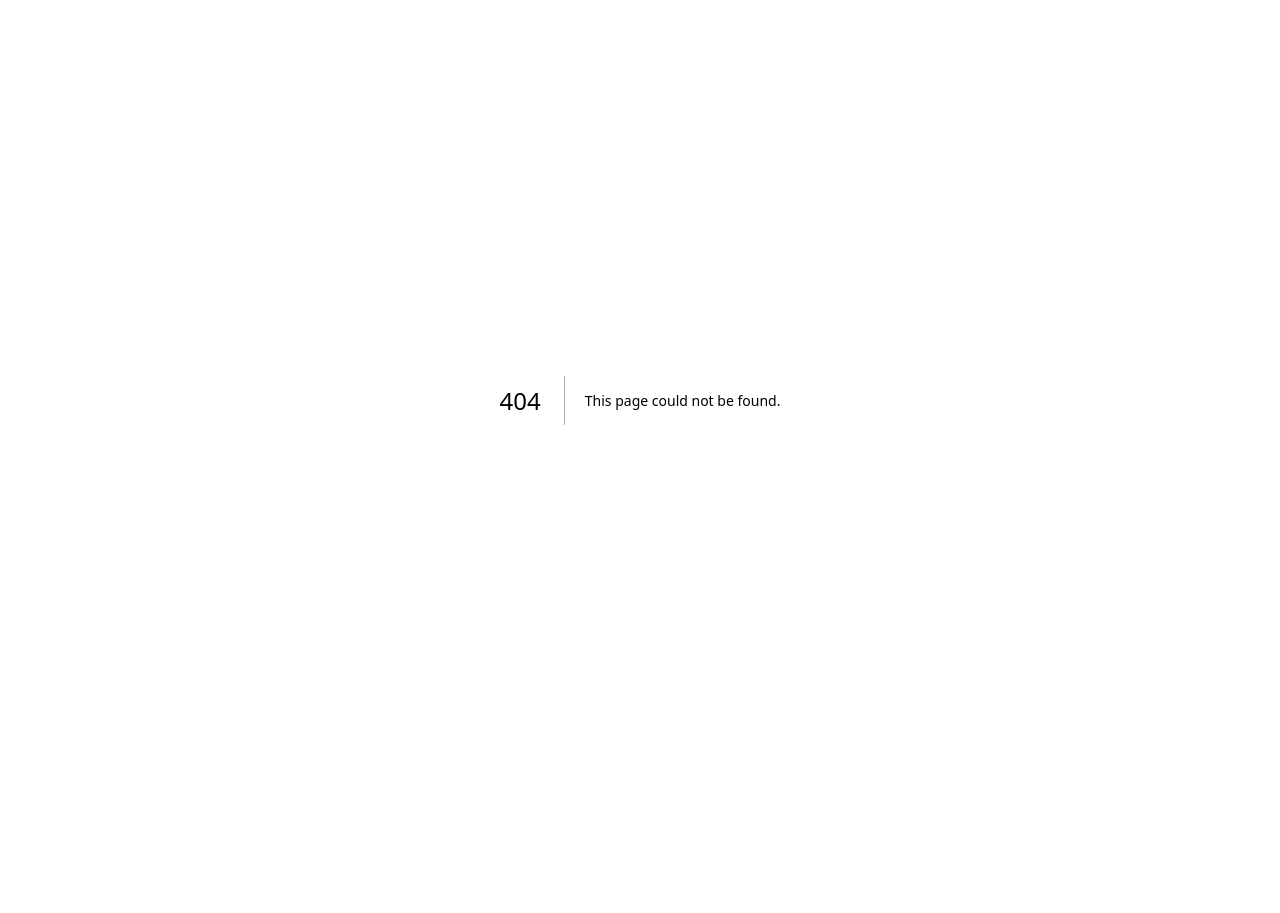
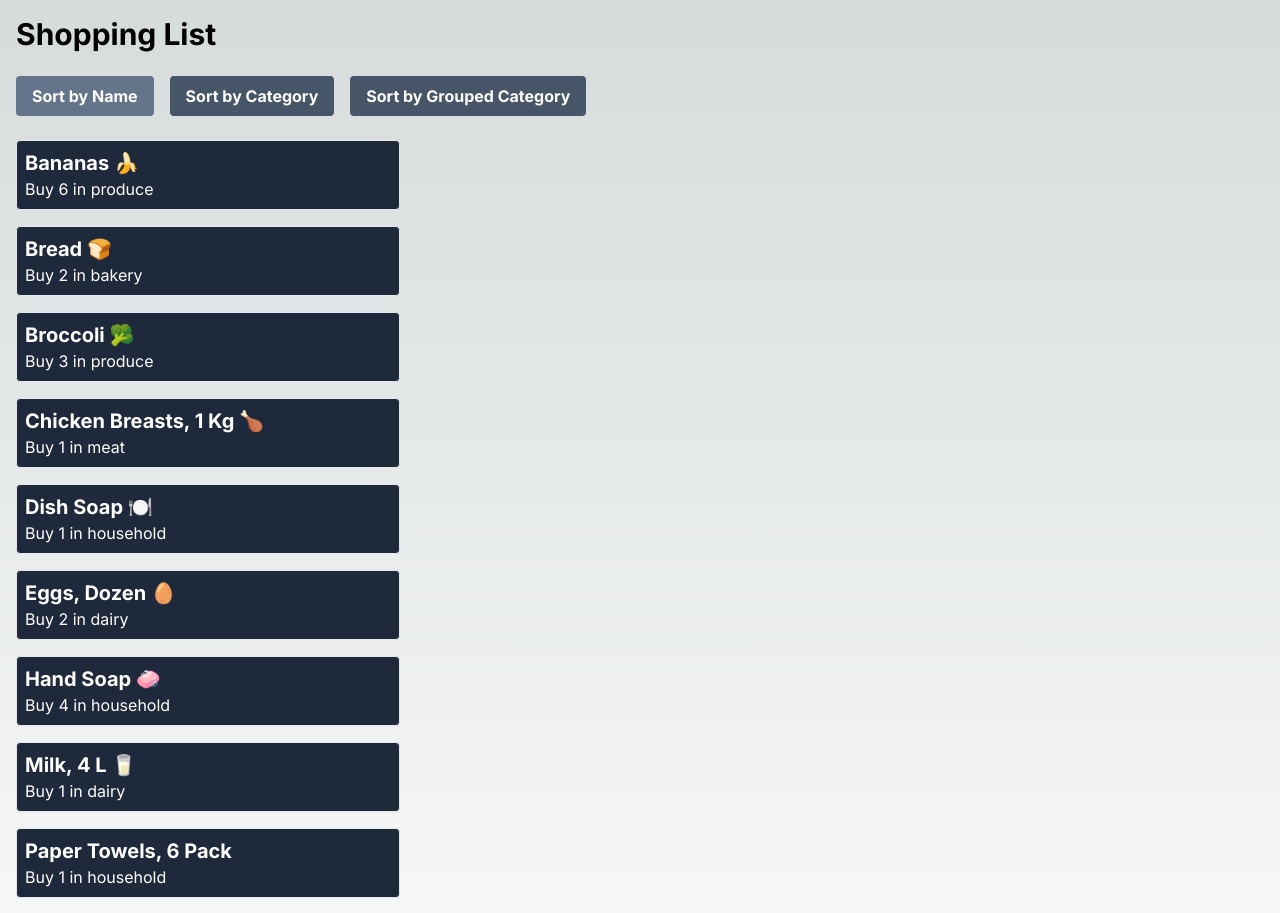
Before and after one commit to Komiboy1/cprg306-assignments, a Next.js app: page /week-5 in a window 1280 px wide. Before the commit this address had no page. Shown: the top 913 px of the page. Before the commit the page ends 800 px from the top, so only its background shows below. Built offline with nearby package versions, Linux system fonts and the light colour scheme.

Commit message:
week-5 assignment

```diff
--- /dev/null
+++ b/app/week-5/item-list.js
@@ -0,0 +1,63 @@
+'use client';
+
+import Item from "./item";
+import { useState } from "react";
+import items from "./items.json";
+
+export default function ItemList(){
+    const [sortBy, setSortBy] = useState('name');
+
+    const sortedItems = items.sort((a, b) => {
+        if (sortBy === 'name'){
+            return a.name.localeCompare(b.name);
+        }
+        if (sortBy === 'category'){
+            return a.category.localeCompare(b.category);
+        }
+        if (sortBy === 'groupedCategory'){
+            return a.category.localeCompare(b.category);
+        }
+        return a.quantity - b.quantity;
+    });
+
+    const renderGroupedItems = () => {
+        const groupedItems = sortedItems.reduce((acc, item) => {
+            const category = item.category;
+            acc[category] = [...(acc[category] || []), item];
+            return acc;
+        }, {});
+
+        return Object.entries(groupedItems).map(([category, itemsInCategory]) => (
+            <div key={category}>
+                <h2 className="text-lg font-bold mb-2 capitalize px-4">{category}</h2>
+                {itemsInCategory.map((item) => (
+                    <Item key={item.id} {...item} />
+                ))}
+            </div>
+        ));
+    };
+
+    return(
+        <div>
+            <div className="pl-2">
+                <button className={`${sortBy === 'name' ? 'bg-slate-500' : 'bg-slate-600'} text-white font-bold py-2 px-4 rounded m-2`} onClick={() => setSortBy('name')}>
+                    Sort by Name
+                </button>
+                <button className={`${sortBy === 'category' ? 'bg-slate-500' : 'bg-slate-600'} text-white font-bold py-2 px-4 rounded m-2`} onClick={() => setSortBy('category')}>
+                    Sort by Category
+                </button>
+                <button className={`${sortBy === 'groupedCategory' ? 'bg-slate-500' : 'bg-slate-600'} text-white font-bold py-2 px-4 rounded m-2`} onClick={() => setSortBy('groupedCategory')}>
+                    Sort by Grouped Category
+                </button>
+            </div>
+
+            {sortBy === 'groupedCategory' ? (
+                renderGroupedItems()
+            ) : (
+                sortedItems.map((item) => (
+                    <Item key={item.id} {...item} />
+                ))
+            )}
+        </div>
+    );
+}
--- /dev/null
+++ b/app/week-5/item.js
@@ -0,0 +1,16 @@
+'use client';
+
+export default function Item({name, quantity, category}){
+    return(
+        <li className="p-2 m-4 bg-slate-800 max-w-sm border border-solid border-black-300 hover:bg-comet-600 hover:scale-105 transform-all rounded" onClick={handleItemClick}>
+            <h2 className="text-xl font-bold text-white capitalize">{name}</h2>
+            <div className="text-white">Buy {quantity} in {category}</div>
+        </li>
+    );
+}
+
+const handleItemClick = (event) => {
+    const element = event.currentTarget;
+    element.classList.toggle('line-through');
+    element.classList.toggle('opacity-50');
+};
--- /dev/null
+++ b/app/week-5/items.json
@@ -0,0 +1,74 @@
+[
+    {
+      "id": "1h2GJKH12gkHG31h1H",
+      "name": "milk, 4 L 🥛",
+      "quantity": 1,
+      "category": "dairy"
+    },
+    {
+      "id": "2KJH3k2j3H1k2J3K1H",
+      "name": "bread 🍞",
+      "quantity": 2,
+      "category": "bakery"
+    },
+    {
+      "id": "3h2KJH3k2j3H1k2J3",
+      "name": "eggs, dozen 🥚",
+      "quantity": 2,
+      "category": "dairy"
+    },
+    {
+      "id": "4k2J3K1H2GJKH12gk",
+      "name": "bananas 🍌",
+      "quantity": 6,
+      "category": "produce"
+    },
+    {
+      "id": "5H1h1H2KJH3k2j3H",
+      "name": "broccoli 🥦",
+      "quantity": 3,
+      "category": "produce"
+    },
+    {
+      "id": "6H1k2J3K1H2GJKH1",
+      "name": "chicken breasts, 1 kg 🍗",
+      "quantity": 1,
+      "category": "meat"
+    },
+    {
+      "id": "7gkHG31h1H2KJH3k",
+      "name": "pasta sauce 🍝",
+      "quantity": 3,
+      "category": "canned goods"
+    },
+    {
+      "id": "8j3H1k2J3K1H2GJK",
+      "name": "spaghetti, 454 g 🍝",
+      "quantity": 2,
+      "category": "dry goods"
+    },
+    {
+      "id": "9H12gkHG31h1H2KJ",
+      "name": "toilet paper, 12 pack 🧻",
+      "quantity": 1,
+      "category": "household"
+    },
+    {
+      "id": "10H3k2j3H1k2J3K1",
+      "name": "paper towels, 6 pack",
+      "quantity": 1,
+      "category": "household"
+    },
+    {
+      "id": "11k2J3K1H2GJKH12",
+      "name": "dish soap 🍽️",
+      "quantity": 1,
+      "category": "household"
+    },
+    {
+      "id": "12GJKH12gkHG31h1",
+      "name": "hand soap 🧼",
+      "quantity": 4,
+      "category": "household"
+    }
+  ]
--- /dev/null
+++ b/app/week-5/page.js
@@ -0,0 +1,14 @@
+import ItemList from "./item-list.js";
+
+export default function Page(){
+    return (
+        <main className="bg-gradient-to-r from-comet-9 to-comet-500">
+            <div>
+                <h2 className="font-bold text-3xl m-2 p-2">Shopping List</h2>
+                <ul>
+                    <ItemList/>
+                </ul>
+            </div>
+        </main>
+    )
+}
```
